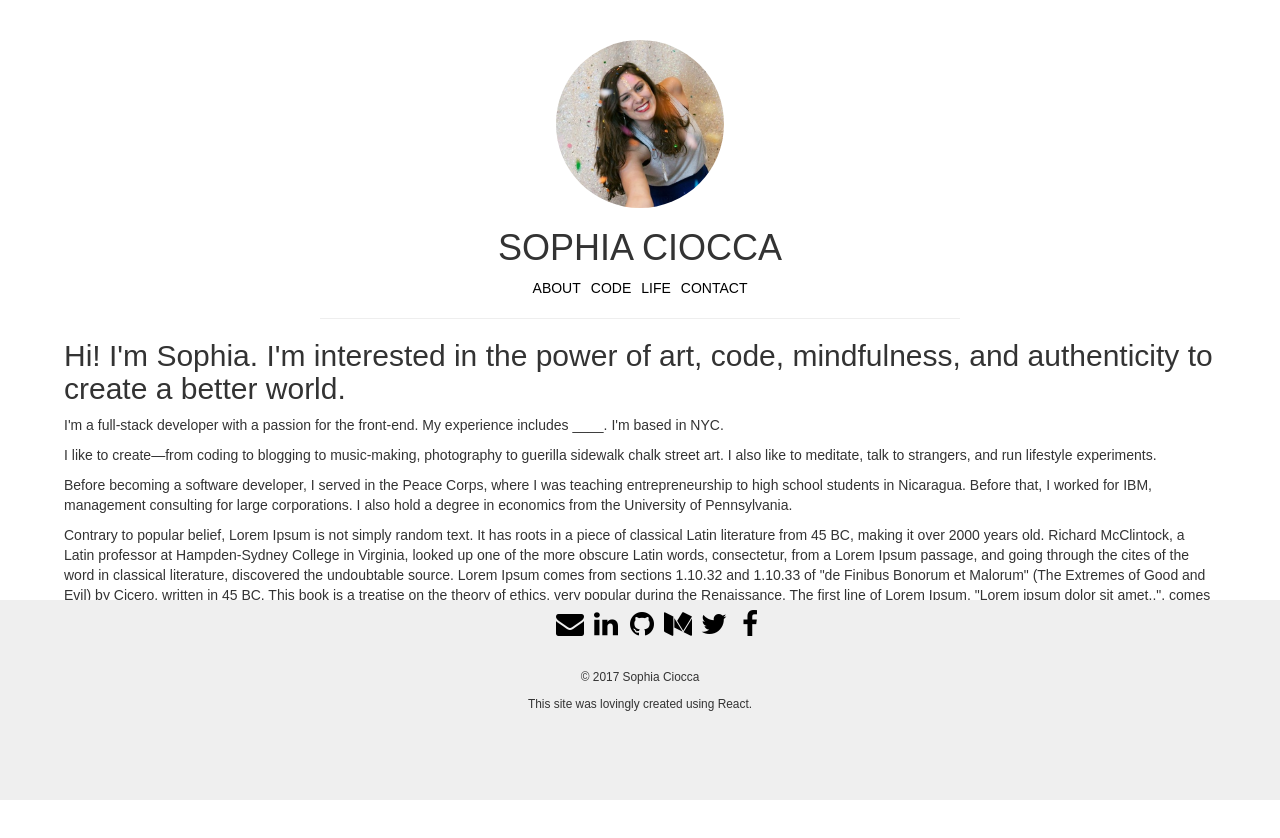
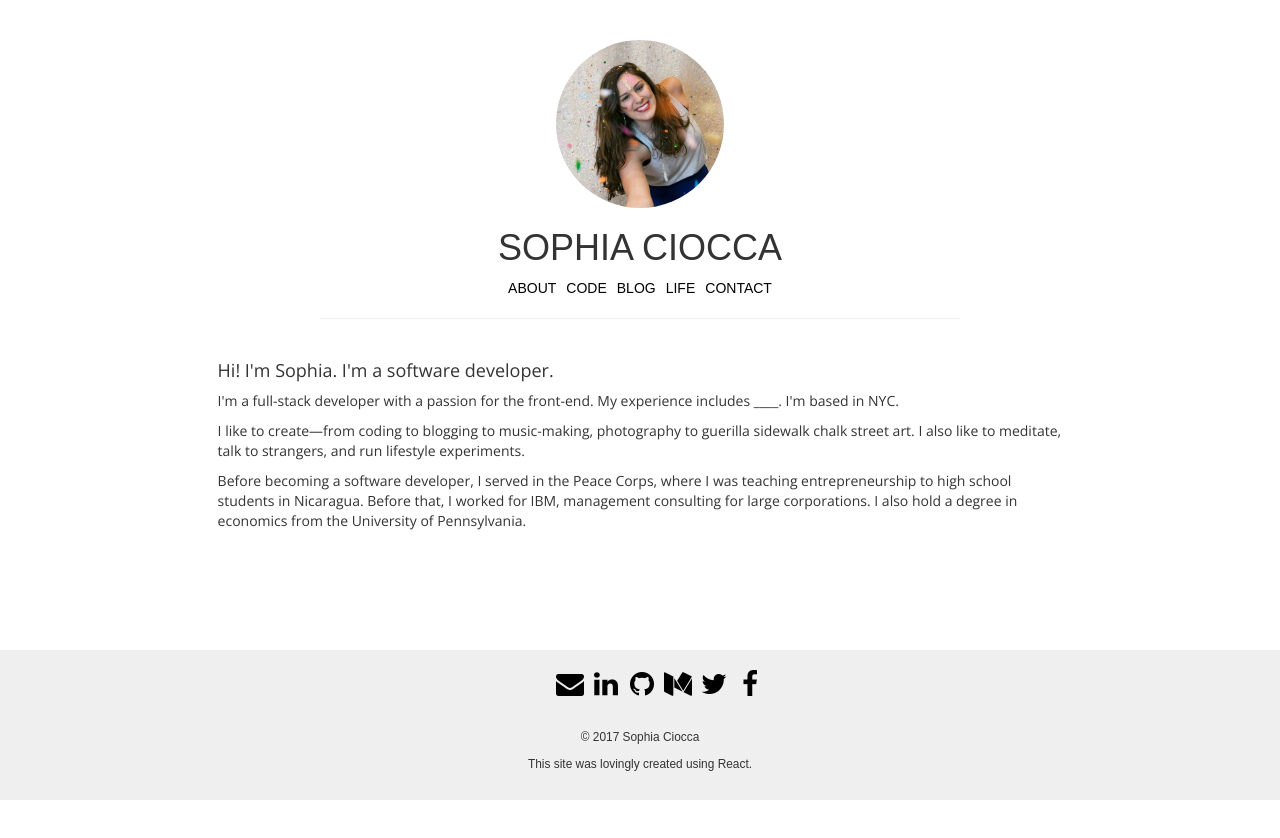
Before and after one commit to sophiaciocca/react-portfolio, a React (Create React App) app: page / in a window 1280 px wide. Shown: the top 838 px of the page. After the commit the page ends 800 px from the top, so only its background shows below. Built offline with nearby package versions, Linux system fonts and the light colour scheme; a web font is replaced by a local one.

Commit message:
Add Writing route, add all life projects with descriptions

```diff
--- a/src/containers/App.js
+++ b/src/containers/App.js
@@ -5,25 +5,26 @@ import Header from './Header.js'
 import Footer from './Footer.js'
 
 const AppDiv = styled.div`
-    box-sizing: border-box;
-    min-height: 100%;
-    padding: 0 0 250px;sx
-    position: relative;
+  display: flex;
+  min-height: 100vh;
+  flex-direction: column;
 `;
 
 const ContainerDiv = styled.div`
-    margin: 0 5%;
+  margin: 1% 17% 3% 17%;
+  flex: 1;
+  font-family: 'Open Sans', sans-serif;
 `
 
 class App extends Component {
   render() {
     return (
       <AppDiv>
-        <Header/>
-          <ContainerDiv>
-            {this.props.children}
-          </ContainerDiv>
-        <Footer/>
+        <Header />
+        <ContainerDiv>
+          {this.props.children}
+        </ContainerDiv>
+        <Footer />
       </AppDiv>
     );
   }
--- a/src/containers/Footer.js
+++ b/src/containers/Footer.js
@@ -3,14 +3,10 @@ import { Link } from 'react-router'
 import styled from 'styled-components';
 
 const FooterDiv = styled.div`
-  position: absolute;
-  right: 0;
-  bottom: 0;
-  left: 0;
-  padding: 1rem;
+  padding: 2rem;
   background-color: #efefef;
   text-align: center;
-  height: 200px;
+  height: 150px;
 `;
 
 const SocialIconList = styled.ul`
--- a/src/containers/Header.js
+++ b/src/containers/Header.js
@@ -29,6 +29,7 @@ class Header extends Component {
         <div>
           <NavLink to='/'>ABOUT</NavLink>
           <NavLink to='/code'>CODE</NavLink>
+          <NavLink to='/writing'>BLOG</NavLink>
           <NavLink to='/life'>LIFE</NavLink>
           <NavLink to='/contact'>CONTACT</NavLink>
         </div>
--- a/src/containers/Home.js
+++ b/src/containers/Home.js
@@ -6,7 +6,7 @@ class Home extends Component {
   render() {
     return (
       <div>
-        <h2>Hi! I'm Sophia. I'm interested in the power of art, code, mindfulness, and authenticity to create a better world.</h2>
+        <h4>Hi! I'm Sophia. I'm a software developer.</h4>
         <p>
           I'm a full-stack developer with a passion for the front-end. My experience includes ____. I'm based in NYC.
         </p>
@@ -16,11 +16,6 @@ class Home extends Component {
         <p>
           Before becoming a software developer, I served in the Peace Corps, where I was teaching entrepreneurship to high school students in Nicaragua. Before that, I worked for IBM, management consulting for large corporations. I also hold a degree in economics from the University of Pennsylvania.
         </p>
-        <p>
-        Contrary to popular belief, Lorem Ipsum is not simply random text. It has roots in a piece of classical Latin literature from 45 BC, making it over 2000 years old. Richard McClintock, a Latin professor at Hampden-Sydney College in Virginia, looked up one of the more obscure Latin words, consectetur, from a Lorem Ipsum passage, and going through the cites of the word in classical literature, discovered the undoubtable source. Lorem Ipsum comes from sections 1.10.32 and 1.10.33 of "de Finibus Bonorum et Malorum" (The Extremes of Good and Evil) by Cicero, written in 45 BC. This book is a treatise on the theory of ethics, very popular during the Renaissance. The first line of Lorem Ipsum, "Lorem ipsum dolor sit amet..", comes from a line in section 1.10.32.
-
-The standard chunk of Lorem Ipsum used since the 1500s is reproduced below for those interested. Sections 1.10.32 and 1.10.33 from "de Finibus Bonorum et Malorum" by Cicero are also reproduced in their exact original form, accompanied by English versions from the 1914 translation by H. Rackham.
-</p>
       </div>
     );
   }
--- a/src/containers/Life.js
+++ b/src/containers/Life.js
@@ -1,12 +1,59 @@
 import React, { Component } from 'react';
 import { Link } from 'react-router'
 import styled from 'styled-components';
+
+const LifeThumbnail = styled.img`
+  width: 70%;
+  display: block;
+  margin: 0 auto;
+`;
+
+const LifeHeader = styled.h4`
+  font-size: 1.25em;
+  text-align: center;
+`;
 
 class Life extends Component {
   render() {
     return (
       <div>
-        <h2>Hi this is Life!!</h2>
+        <div>
+          <h4>I like to create, regardless of medium. Here are some of my current artistic projects:</h4>
+        </div>
+        {/*Row 1*/}
+        <div className="row">
+          <div className="col-lg-6">
+            <a href="http://sophiacioccaphotography.tumblr.com/" target="_blank">
+              <LifeThumbnail src="http://i66.tinypic.com/2q80nia.jpg"/>
+              <LifeHeader>my photography</LifeHeader>
+            </a>
+            Here's where i keep some of my photographs. Check it out!
+          </div>
+          <div className="col-lg-6">
+            <a href="https://www.instagram.com/sidewalk_poetry/" target="_blank">
+              <LifeThumbnail src="http://i65.tinypic.com/2rcbtb6.jpg"/>
+              <LifeHeader>sidewalk_poetry</LifeHeader>
+            </a>
+            I write poetry on the sidewalks, because street art makes the world a better place.
+          </div>
+        </div>
+        {/*Row 2*/}
+        <div className="row">
+          <div className="col-lg-6">
+            <a href="http://artandfragments.tumblr.com/" target="_blank">
+              <LifeThumbnail src="http://i65.tinypic.com/ezh3eh.jpg"/>
+              <LifeHeader>art and fragments</LifeHeader>
+            </a>
+            I'm into creative writing. Here's where i put all of my unfinished poetic tidbits. And hey -- all art is unfinished, right?
+          </div>
+          <div className="col-lg-6">
+            <a href="https://www.youtube.com/channel/UChfrVcFHC-mfoqrJHuOYt-Q" target="_blank">
+              <LifeThumbnail src="http://i64.tinypic.com/16lw755.jpg"/>
+              <LifeHeader>jenny & sophia sing</LifeHeader>
+            </a>
+            My best friend and i make acoustic covers of songs. Listen to us here!
+          </div>
+        </div>
       </div>
     );
   }
--- /dev/null
+++ b/src/containers/Writing.js
@@ -0,0 +1,15 @@
+import React, { Component } from 'react';
+import { Link } from 'react-router'
+import styled from 'styled-components';
+
+class Writing extends Component {
+  render() {
+    return (
+      <div>
+        <h2>Hi this is Writing!!</h2>
+      </div>
+    );
+  }
+}
+
+export default Writing;
--- a/src/routes.js
+++ b/src/routes.js
@@ -4,6 +4,7 @@ import { IndexRoute, Router, Route, hashHistory } from 'react-router';
 import App from './containers/App'
 import Home from './containers/Home'
 import Code from './containers/Code'
+import Writing from './containers/Writing'
 import Life from './containers/Life'
 import Contact from './containers/Contact'
 
@@ -12,6 +13,7 @@ export default (
       <Route path='/' component={App}>
         <IndexRoute component={Home}/>
         <Route path='/code' component={Code} />
+        <Route path='/writing' component={Writing} />
         <Route path='/life' component={Life} />
         <Route path='/contact' component={Contact} />
       </Route>
--- a/src/theme/globalStyle.js
+++ b/src/theme/globalStyle.js
@@ -2,6 +2,7 @@ import { injectGlobal } from 'styled-components';
 
 injectGlobal`
   @import url('https://fonts.googleapis.com/css?family=Zilla+Slab+Highlight');
+  @import url('https://fonts.googleapis.com/css?family=Open+Sans');
 
   a {
     color: black;
@@ -13,6 +14,10 @@ injectGlobal`
     padding: 0;
   }
 
+  h4, h5, h6 {
+    font-family: 'Open Sans', sans-serif;
+  }
+
   hr {
     width: 50%;
   }
```
